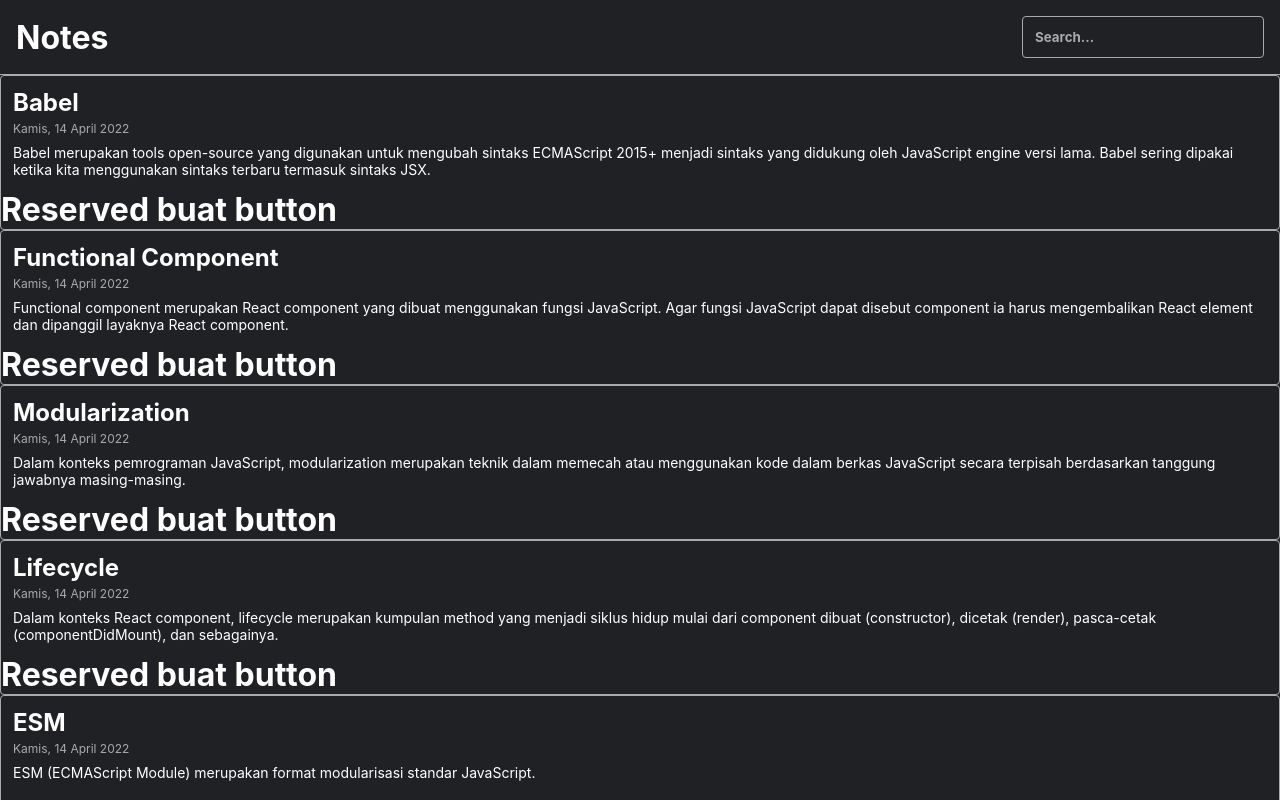
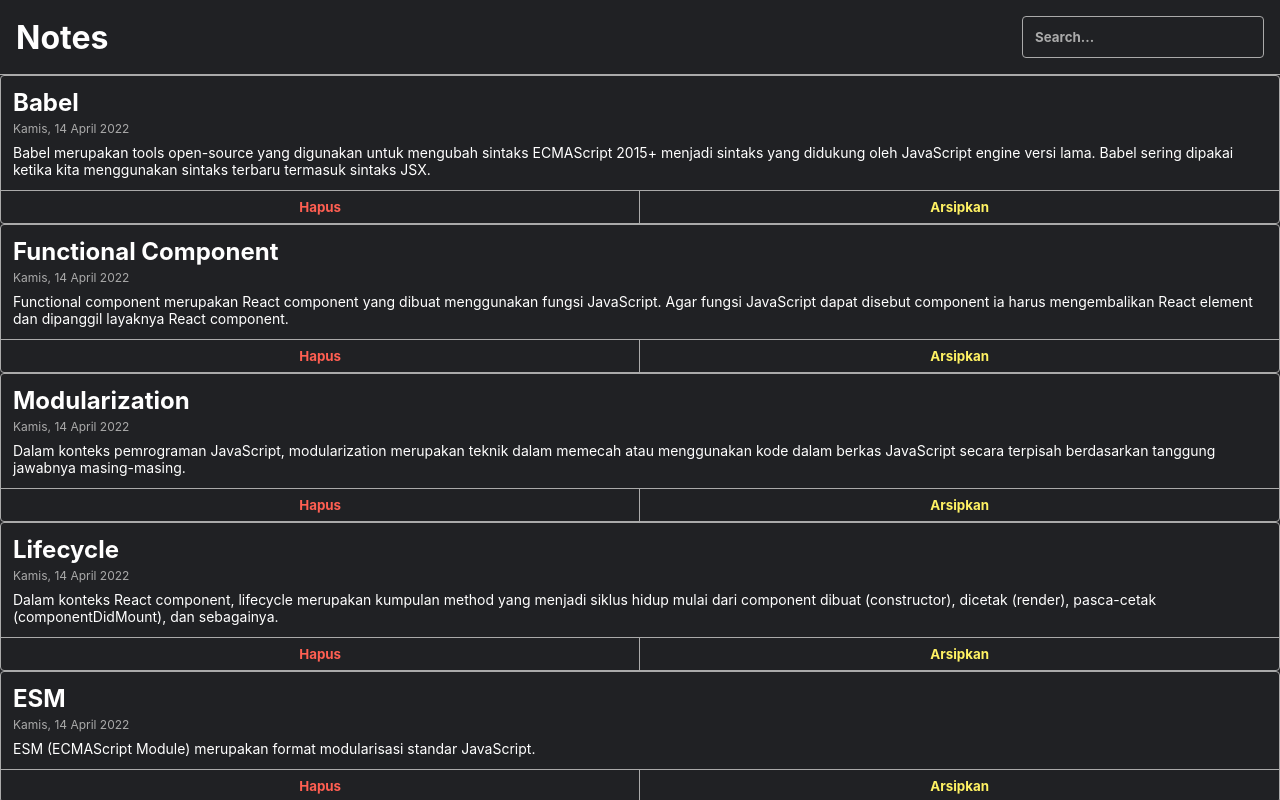
Before and after one commit to rfsyhb/react-learn-personal-note, a React (Vite) app: page / in a window 1280 px wide. Shown: the top 800 px of the page. Built offline with nearby package versions, Linux system fonts and the light colour scheme.

Commit message:
NoteItem aman

```diff
--- a/src/components/NoteItem.jsx
+++ b/src/components/NoteItem.jsx
@@ -1,16 +1,25 @@
 import React from "react";
 import NoteItemContent from "./NoteItemContent";
+import NoteItemActionArchived from "./NoteItemActionArchived";
+import NoteItemActionUnarchived from "./NoteItemActionUnarchived";
 
-function NoteItem({ title, body, createdAt, dateConverter }) {
+function NoteItem({ title, body, createdAt, dateConverter, archived, id }) {
   return (
     <div className="note-item">
-    <NoteItemContent
-      title={title}
-      body={body}
-      createdAt={createdAt}
-      dateConverter={dateConverter}
+      <NoteItemContent
+        title={title}
+        body={body}
+        createdAt={createdAt}
+        dateConverter={dateConverter}
       />
-    <h1>Reserved buat button</h1>
+      {archived
+        ? <NoteItemActionArchived
+            id={id}
+          />
+        : <NoteItemActionUnarchived
+            id={id}
+          />
+      }
     </div>
   );
 }
--- a/src/components/NoteItemActionArchived.jsx
+++ b/src/components/NoteItemActionArchived.jsx
@@ -1,10 +1,10 @@
 import React from "react";
 
-function NoteItemActionArchived ({ id, onDeleteHandler, onUnarchiveHandler }) {
+function NoteItemActionArchived ({ id }) {
   return (
     <div className="note-item__action">
-      <button className="note-item__delete-button" onClick={onDeleteHandler(id)}>Hapus</button>
-      <button className="note-item__archve-button" onClick={onUnarchiveHandler(id)}>Pindahkan</button>
+      <button className="note-item__delete-button" >Hapus</button>
+      <button className="note-item__archve-button" >Pindahkan</button>
     </div>
   );
 }
--- a/src/components/NoteItemActionUnarchived.jsx
+++ b/src/components/NoteItemActionUnarchived.jsx
@@ -1,10 +1,12 @@
 import React from "react";
 
-function NoteItemActionUnarchived({ id, onDeleteHandler, onArchiveHandler }) {
+function NoteItemActionUnarchived({ id }) {
   return (
     <div className="note-item__action">
-      <button className="note-item__delete-button" onClick={onDeleteHandler(id)}>Hapus</button>
-      <button className="note-item__archive-button" onClick={onArchiveHandler(id)}>Arsipkan</button>
+      <button className="note-item__delete-button" >Hapus</button>
+      <button className="note-item__archive-button" >Arsipkan</button>
     </div>
   );
 }
+
+export default NoteItemActionUnarchived;
--- a/src/components/NoteList.jsx
+++ b/src/components/NoteList.jsx
@@ -20,16 +20,21 @@ function NoteList({ notes, dateConverter, searchTitle }) {
       {UnarchivedNotes.length > 0
         ? UnarchivedNotes.map((note) => (
           <NoteItem
+            key={note.id}
+            id={note.id}
             title={note.title}
             body={note.body}
             createdAt={note.createdAt}
             dateConverter={dateConverter}
+            archived={note.archived}
           />
         ))
         : <p className="notes-list__empty-message">Tidak ada catatan</p>}
       {ArchivedNotes.length > 0
       ? ArchivedNotes.map((note) => (
         <NoteItem
+          key={note.id}
+          id={note.id}
           title={note.title}
           body={note.body}
           createdAt={note.createdAt}
```
